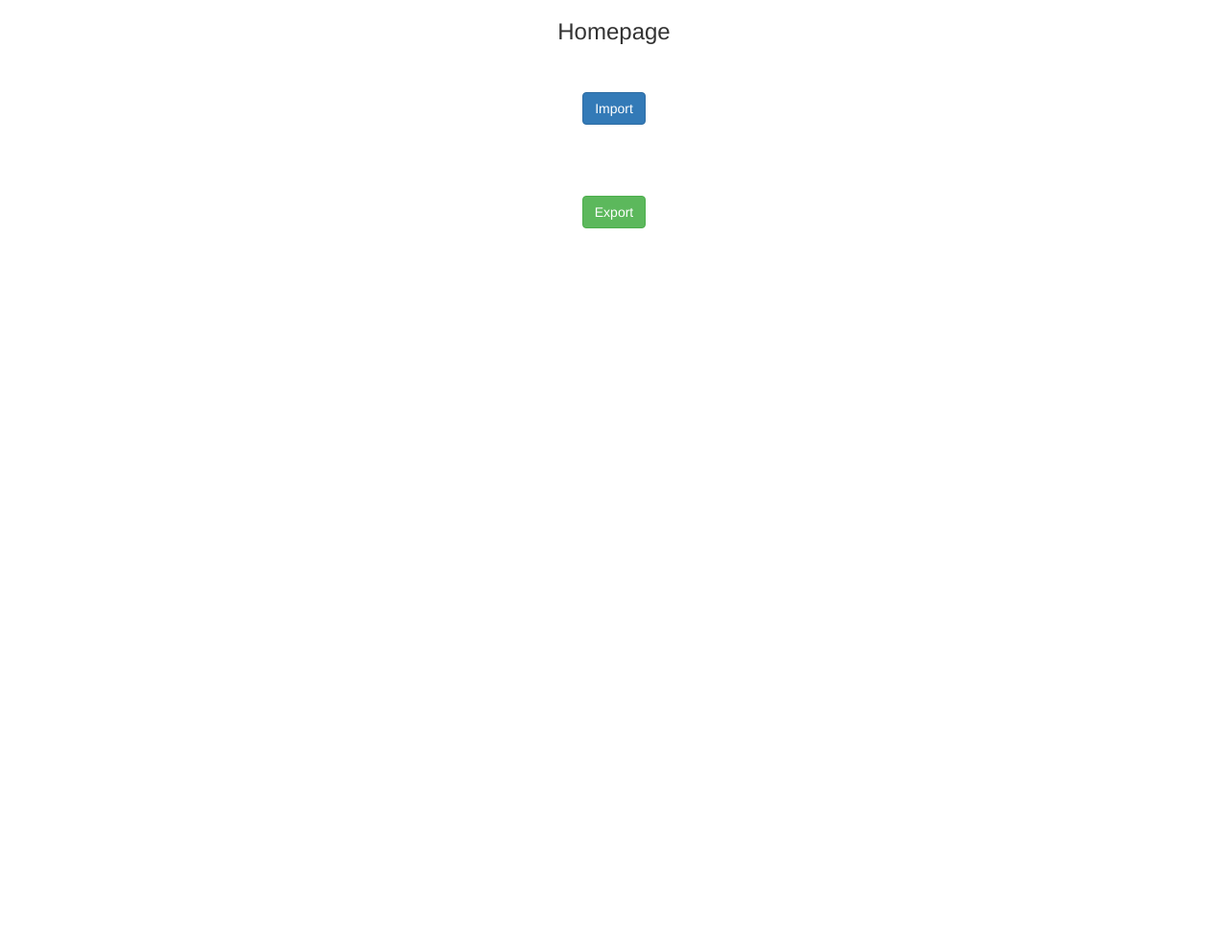
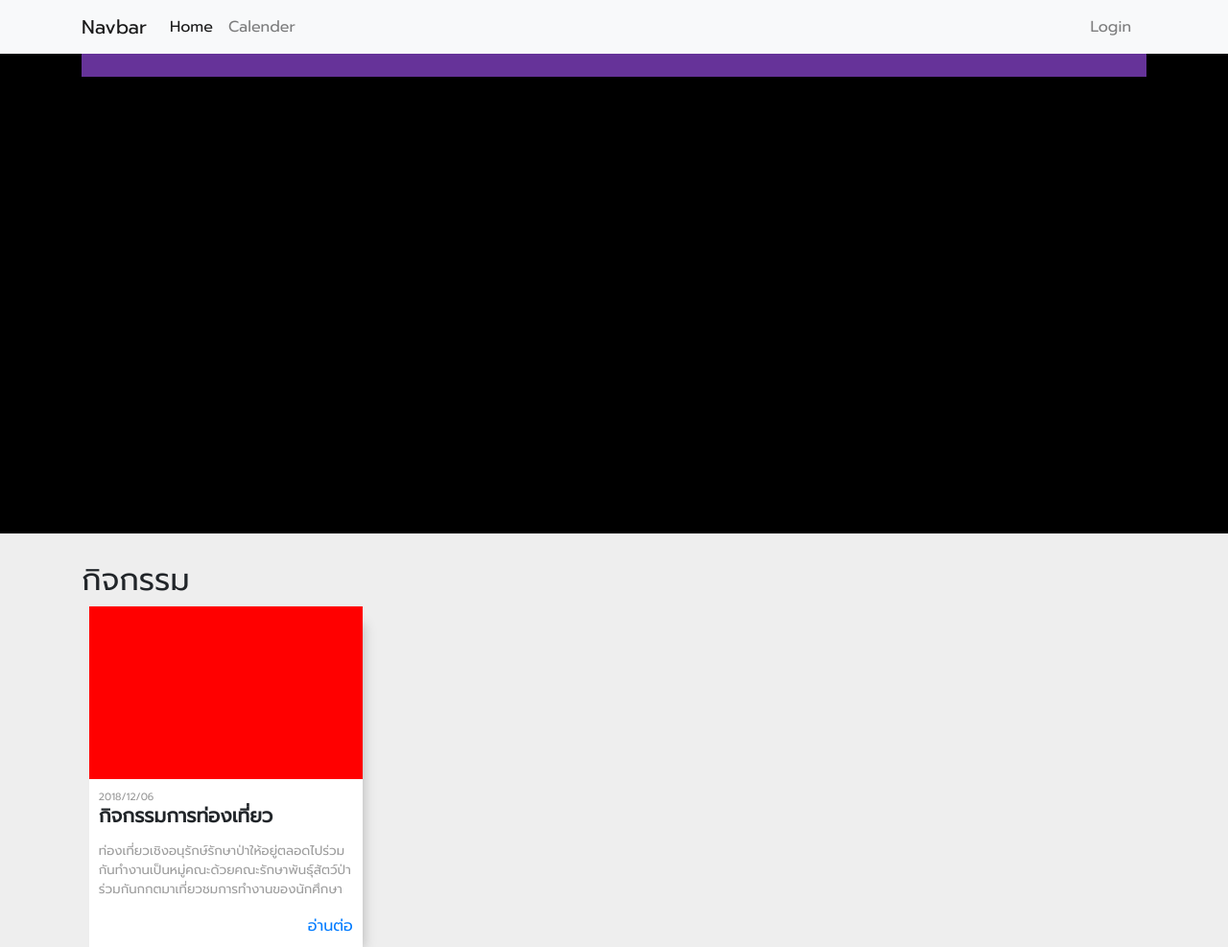
Before and after one commit to Tawan10/activity, a CodeIgniter app: the page made by application/views/homepage.php in a window 1280 px wide. Shown: the whole page at 96% size. Before the commit the page ends 238 px from the top, so only its background shows below. Run offline with CodeIgniter, Linux system fonts and the light colour scheme.

Commit message:
add home

```diff
--- a/application/controllers/Home.php
+++ b/application/controllers/Home.php
@@ -1,6 +1,6 @@
 <?php
 defined('BASEPATH') OR exit('No direct script access allowed');
-
+header("Access-Control-Allow-Origin: *");
 class Home extends CI_Controller {
 
 	/**
@@ -20,6 +20,10 @@ class Home extends CI_Controller {
 	 */
 	public function index()
 	{
+        $this->load->view('homepage');
+	}
+	public function gotologin()
+	{
         $this->load->view('login');
     }
     // public function import()
--- a/application/views/homepage.php
+++ b/application/views/homepage.php
@@ -1,54 +1,99 @@
-<html>
+<!DOCTYPE html>
+<?php  header("Access-Control-Allow-Origin: *");?>
+<html lang="en">
 <head>
-    <title>Home Page</title>
+    <meta charset="UTF-8">
+    <meta name="viewport" content="width=device-width, initial-scale=1.0">
+    <meta http-equiv="X-UA-Compatible" content="ie=edge">
+    <title>Document</title>
 
-	<script src="https://ajax.googleapis.com/ajax/libs/jquery/2.2.0/jquery.min.js"></script>
-	<link rel="stylesheet" href="https://maxcdn.bootstrapcdn.com/bootstrap/3.3.6/css/bootstrap.min.css" />
-	<script src="https://maxcdn.bootstrapcdn.com/bootstrap/3.3.6/js/bootstrap.min.js"></script>
+    <link rel="stylesheet" href="https://stackpath.bootstrapcdn.com/bootstrap/4.3.1/css/bootstrap.min.css" integrity="sha384-ggOyR0iXCbMQv3Xipma34MD+dH/1fQ784/j6cY/iJTQUOhcWr7x9JvoRxT2MZw1T" crossorigin="anonymous">
+    <meta name="viewport" content="width=device-width, initial-scale=1">
+    <link rel="stylesheet" href="<?php echo base_url();?>asset/homepage.css" type="text/css">
 
+
+    <link href="https://fonts.googleapis.com/css?family=Prompt" rel="stylesheet">
+
+
+
+    <script src="https://code.jquery.com/jquery-3.3.1.slim.min.js" integrity="sha384-q8i/X+965DzO0rT7abK41JStQIAqVgRVzpbzo5smXKp4YfRvH+8abtTE1Pi6jizo" crossorigin="anonymous"></script>
+    <script src="https://cdnjs.cloudflare.com/ajax/libs/popper.js/1.14.7/umd/popper.min.js" integrity="sha384-UO2eT0CpHqdSJQ6hJty5KVphtPhzWj9WO1clHTMGa3JDZwrnQq4sF86dIHNDz0W1" crossorigin="anonymous"></script>
+    <script src="https://stackpath.bootstrapcdn.com/bootstrap/4.3.1/js/bootstrap.min.js" integrity="sha384-JjSmVgyd0p3pXB1rRibZUAYoIIy6OrQ6VrjIEaFf/nJGzIxFDsf4x0xIM+B07jRM" crossorigin="anonymous"></script>
 </head>
 <body>
-	<div class="container box">
-		<h3 align="center">Homepage</h3>
-		<br />
-		<div class="table-responsive">
-			<table class="table table-bordered">
-				<tr>
-					<!-- <th>CustomerName</th>
-					<th>Address</th>
-					<th>City</th>
-					<th>PostalCode</th>
-					<th>Country</th> -->
-				</tr>
-				<?php
-				// foreach($employee_data as $row)
-				// {
-				// 	echo '
-				// 	<tr>
-				// 		<td>'.$row->CustomerName.'</td>
-				// 		<td>'.$row->Address.'</td>
-				// 		<td>'.$row->City.'</td>
-				// 		<td>'.$row->PostalCode.'</td>
-				// 		<td>'.$row->Country.'</td>
-				// 	</tr>
-				// 	';
-				// }
-				?>
-			</table>
-            <div align="center">
-                <form method="post" action="<?php echo base_url(); ?>excel_import">
-                    <input type="submit" class="btn btn-primary" name="import" value="Import"/>
-                </form>
-                <br><br><br>
+
+
+
+
+        <nav class="navbar navbar-expand-lg navbar-light bg-light">
+                <div class="container">
+                <a class="navbar-brand" href="#">Navbar</a>
+                <button class="navbar-toggler" type="button" data-toggle="collapse" data-target="#navbarSupportedContent" aria-controls="navbarSupportedContent" aria-expanded="false" aria-label="Toggle navigation">
+                  <span class="navbar-toggler-icon"></span>
+                </button>
+
+                <div class="collapse navbar-collapse" id="navbarSupportedContent">
+                  <ul class="navbar-nav mr-auto">
+                    <li class="nav-item active">
+                      <a class="nav-link" href="#">Home <span class="sr-only">(current)</span></a>
+                    </li>
+                    <li class="nav-item">
+                      <a class="nav-link" href="#">Calender</a>
+                    </li>
+
+                  </ul>
+
+
+
+												<a class="nav-link login" href="<?php echo base_url()?>home/gotologin" >Login </a>
+
+
+
+
+                </div>
+        </div>
+              </nav>
+
+<!-- ---------------------------------------------------- -->
+              <div class="banner-middle">
+                        <div class="container">
+                                <div class="banner-middle-image">
+                                        <img src="#" alt="" >
+                                </div>
+                        </div>
+              </div>
+<!-- ------------------------------------------------------------ -->
+    <div class="container">
+                <h2>กิจกรรม</h1>
+            <div class="row">
+
+                        <div class="card-board col-md-3 nopadding">
+                                <div class="img-in-board">
+                                        <img src="#" alt="">
+                                </div>
+
+                                <div class="padding-card-board">
+                                                <div class="time-in-board">2018/12/06</div>
+                                                <div class="head-in-board">
+                                                        <h1 class="h1-text-in-head">
+                                                                กิจกรรมการท่องเที่ยว
+                                                        </h1>
+                                                </div>
+                                                <div class="content-in-board">
+                                                        <p class="text-in-content">
+                                                            ท่องเที่ยวเชิงอนุรักษ์รักษาป่าให้อยู่ตลอดไปร่วมกันทำงานเป็นหมู่คณะด้วยคณะรักษาพันธุ์สัตว์ป่าร่วมกันกกตมาเที่ยวชมการทำงานของนักศึกษา
+                                                        </p>
+                                                </div>
+                                                <a href="#""><div class="see-more-in-board">อ่านต่อ</div></a>
+                                </div>
+                        </div>
+
             </div>
-			<div align="center">
-				<form method="post" action="<?php echo base_url(); ?>excel_export/action">
-					<input type="submit" name="export" class="btn btn-success" value="Export" />
-				</form>
-			</div>
-			<br />
-			<br />
-		</div>
-	</div>
+
+    </div>
+
+
 </body>
+
+
 </html>
--- a/application/views/login.php
+++ b/application/views/login.php
@@ -37,7 +37,7 @@
     </div>
     <div class="row">
         <div class="col-md-12">
-            <a href="http://bit.ly/2HKy0Mv">Download Best Wordpress Theme</a>
+
         </div>
     </div>
 </div>
--- /dev/null
+++ b/asset/homepage.css
@@ -0,0 +1,68 @@
+body{
+    background-color: #eee;
+    font-family: 'Prompt', sans-serif;
+}
+.img-in-board{
+    width: 100%;
+    height: 180px;
+    background-color: red;
+
+}
+.card-board{
+    width: 95%;
+    height: 100%;
+    background-color: #ffffff;
+    margin-left: 2%;
+    margin-right: 2%;
+
+    -webkit-box-shadow: 10px 10px 11px -8px rgba(191,191,191,1);
+    -moz-box-shadow: 10px 10px 11px -8px rgba(191,191,191,1);
+    box-shadow: 10px 10px 11px -8px rgba(191,191,191,1);
+}
+.padding-card-board{
+    width: 100%;
+
+    padding: 10px;
+}
+.nopadding {
+    padding-right: 0 !important;
+    padding-left: 0 !important;
+ }
+ .content-in-board{
+    word-wrap:break-word;
+    margin-top: 15px;
+ }
+ .h1-text-in-head{
+     font-size: 15pt;
+     font-weight: 600;
+ }
+ .text-in-content{
+    color: #9d9d9d;
+    font-size: 10pt;
+    font-family: 'Prompt', sans-serif;
+ }
+ .see-more-in-board{
+text-align: right;
+ }
+.time-in-board{
+    font-size: 8pt;
+    color: #989898;
+}
+.banner-middle{
+    width: 100%;
+    height: 500px;
+    background-color: black;
+    margin-bottom: 30px;
+}
+.banner-middle-image{
+    width: 100%;
+    height: 100%;
+    background-color: rebeccapurple;
+}
+.positon-navbar{
+
+
+}
+.login{
+color: rgba(0,0,0,.5);
+}
```
Also changed, not shown: asset/login.css (line endings or trailing spaces).
